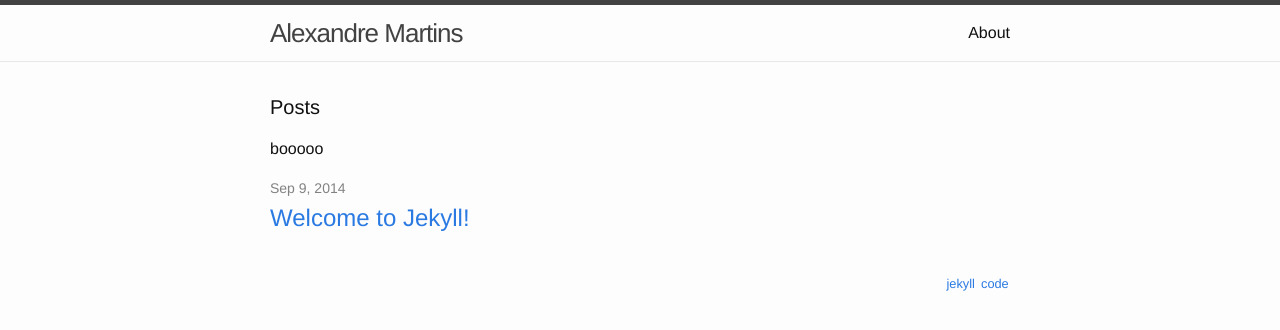
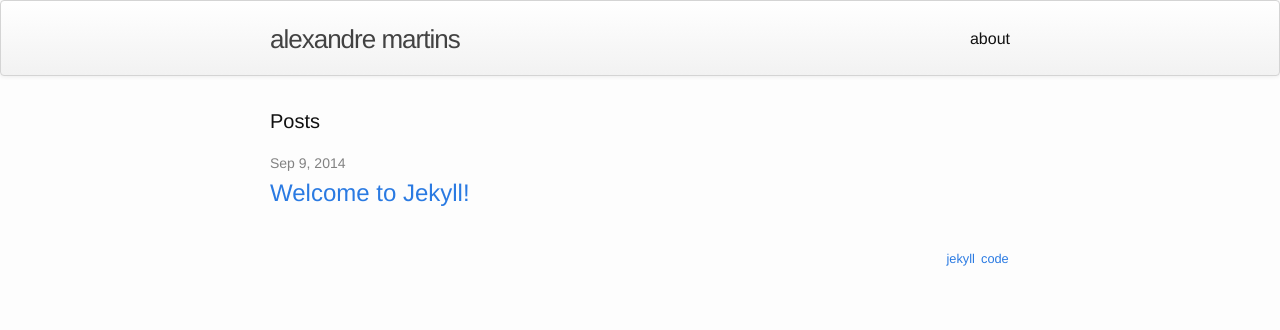
Before and after one commit to amartinsn/amartinsn.github.io, a Jekyll site: the page built from index.html, in a window 1280 px wide. Shown: the top 330 px of the page. Built offline with Jekyll 4.4.1, drawn with Linux system fonts in a browser that asks for light colours.

Commit message:
adjusting header and h styles

```diff
--- a/_config.yml
+++ b/_config.yml
@@ -1,5 +1,5 @@
 # Site settings
-title: Alexandre Martins
+title: alexandre martins
 email: amartinsn@gmail.com
 description: > # this means to ignore newlines until "baseurl:"
   Write an awesome description for your new site here. You can edit this
--- a/_includes/header.html
+++ b/_includes/header.html
@@ -14,7 +14,7 @@
       </a>
 
       <div class="trigger">
-        <a class="page-link" href="/about">About</a>
+        <a class="page-link" href="/about">about</a>
 
         <!-- {% for page in site.pages %}
           {% if page.title %}
--- a/_sass/_layout.scss
+++ b/_sass/_layout.scss
@@ -2,9 +2,29 @@
  * Site header
  */
 .site-header {
-    border-top: 5px solid $grey-color-dark;
-    border-bottom: 1px solid $grey-color-light;
-    min-height: 56px;
+    // border-top: 5px solid $grey-color-dark;
+    // border-bottom: 1px solid $grey-color-light;
+    // min-height: 56px;
+
+    min-height: 74px;
+    padding-right: 20px;
+    padding-left: 20px;
+    background-color: #fafafa;
+    background-image: -moz-linear-gradient(top, #ffffff, #f2f2f2);
+    background-image: -webkit-gradient(linear, 0 0, 0 100%, from(#ffffff), to(#f2f2f2));
+    background-image: -webkit-linear-gradient(top, #ffffff, #f2f2f2);
+    background-image: -o-linear-gradient(top, #ffffff, #f2f2f2);
+    background-image: linear-gradient(to bottom, #ffffff, #f2f2f2);
+    background-repeat: repeat-x;
+    border: 1px solid #d4d4d4;
+    -webkit-border-radius: 4px;
+       -moz-border-radius: 4px;
+            border-radius: 4px;
+    filter: progid:dximagetransform.microsoft.gradient(startColorstr='#ffffffff', endColorstr='#fff2f2f2', GradientType=0);
+    *zoom: 1;
+    -webkit-box-shadow: 0 1px 4px rgba(0, 0, 0, 0.065);
+       -moz-box-shadow: 0 1px 4px rgba(0, 0, 0, 0.065);
+            box-shadow: 0 1px 4px rgba(0, 0, 0, 0.065);
 
     // Positioning context for the mobile navigation icon
     position: relative;
@@ -15,6 +35,7 @@
     line-height: 56px;
     letter-spacing: -1px;
     margin-bottom: 0;
+    margin-top: 10px;
     float: left;
 
     &,
@@ -41,6 +62,10 @@
         }
     }
 
+    .trigger {
+      margin-top: 10px;
+    }
+
     @include media-query($on-palm) {
         position: absolute;
         top: 9px;
@@ -49,6 +74,7 @@
         border: 1px solid $grey-color-light;
         border-radius: 5px;
         text-align: right;
+        margin-top: 10px;
 
         .menu-icon {
             display: block;
@@ -197,12 +223,12 @@
 }
 
 .post-title {
-    font-size: 42px;
+    font-size: 40px;
     letter-spacing: -1px;
     line-height: 1;
 
     @include media-query($on-laptop) {
-        font-size: 36px;
+        font-size: 34px;
     }
 }
 
@@ -210,18 +236,25 @@
     margin-bottom: $spacing-unit;
 
     h2 {
-        font-size: 32px;
+        font-size: 30px;
+        font-weight: 300;
+        color: #333;
+        margin: 10px 0;
 
         @include media-query($on-laptop) {
-            font-size: 28px;
+            font-size: 26px;
         }
     }
 
     h3 {
-        font-size: 26px;
+        color: #325d72;
+        font-weight: bold;
+        font-size: 24px;
+        margin: 1.5em 0 1em;
+        border-bottom: 1px solid #ddd;
 
         @include media-query($on-laptop) {
-            font-size: 22px;
+            font-size: 20px;
         }
     }
 
--- a/index.html
+++ b/index.html
@@ -5,8 +5,6 @@ layout: default
 <div class="home">
 
   <h1 class="page-heading">Posts</h1>
-
-   <p>booooo</p>
 
   <ul class="post-list">
     {% for post in site.posts %}
```
